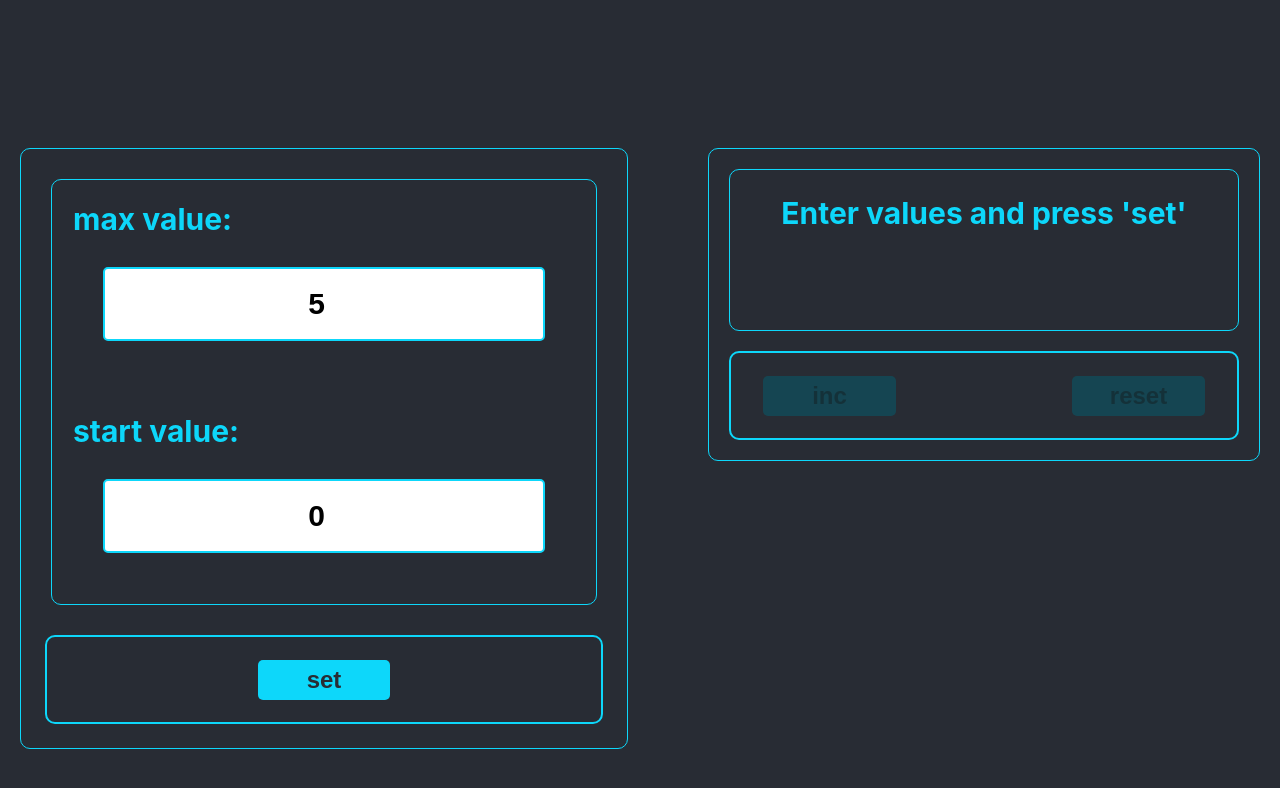
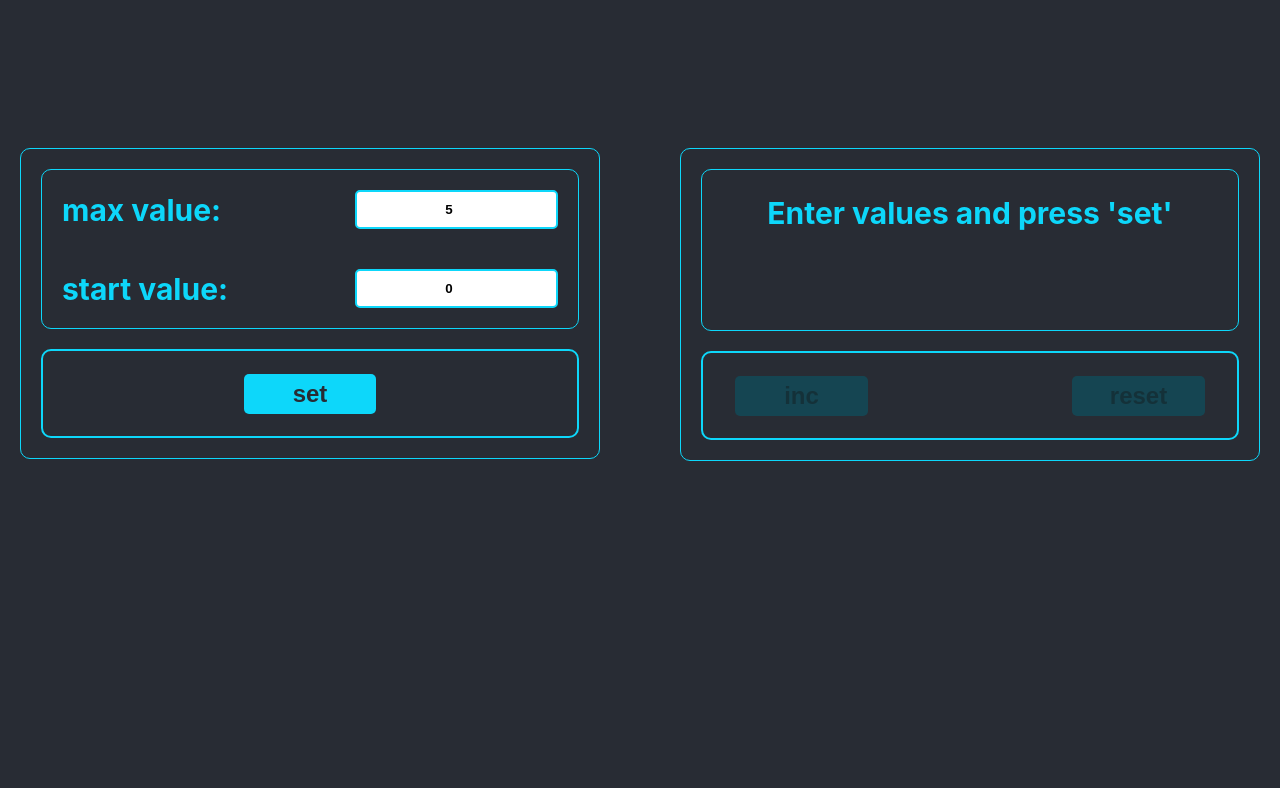
Before and after one commit to tkachiko/counter, a React (Create React App) app: page / in a window 1280 px wide. Shown: the top 788 px of the page. Built offline with nearby package versions, Linux system fonts and the light colour scheme.

Commit message:
refactor Settings module styles

```diff
--- a/src/components/Counter/Settings/Settings.module.css
+++ b/src/components/Counter/Settings/Settings.module.css
@@ -8,8 +8,11 @@
 .value {
   display: flex;
   justify-content: space-between;
-  padding: 0.7em;
+  padding: 20px;
   flex-wrap: wrap;
+  font-size: 30px;
+  font-weight: bold;
+  align-items: center;
 }
 
 .value input {
@@ -17,7 +20,8 @@
   border: 2px solid #0dd7fa;
   font-weight: bold;
   text-align: center;
-  padding: 0.6em;
+  padding: 10px;
+  margin: 0;
 }
 
 .value input:focus {
@@ -25,15 +29,15 @@
 }
 
 .default {
-  font-size: 30px;
-  font-weight: bold;
   border: 1px solid #0dd7fa;
   border-radius: 10px;
-  margin: 1em;
+  margin: 20px;
 }
 
 .red {
-  color: red;
+  border: 2px solid red !important;
+  outline-color: red;
+  background-color: #bd6262;
 }
 
 .buttons {
@@ -43,6 +47,6 @@
   border: 2px solid #0dd7fa;
   height: 85px;
   align-items: center;
-  margin: 1.5em;
-  padding: 0 2em;
+  margin: 20px;
+  padding: 0 20px;
 }
```
